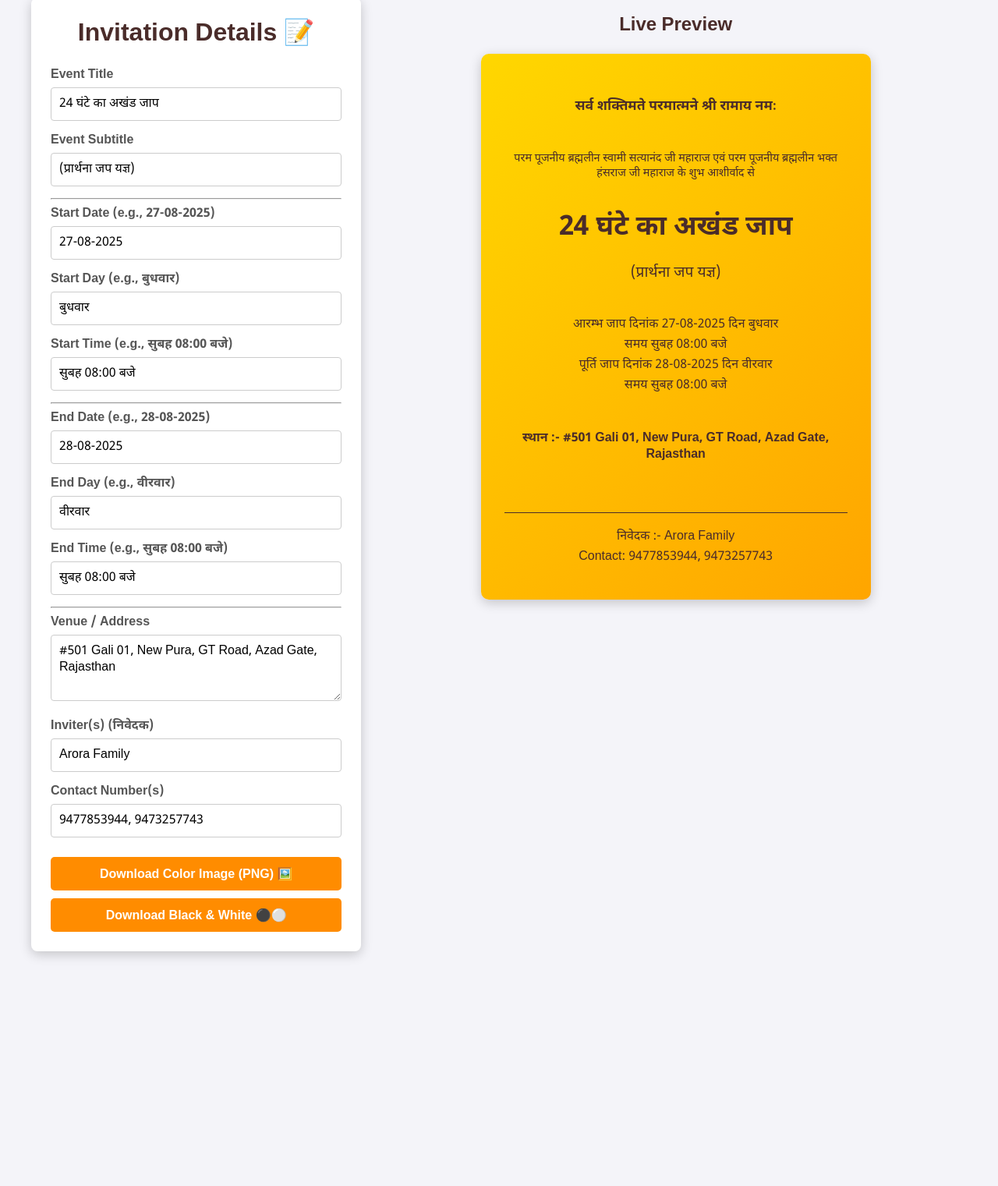
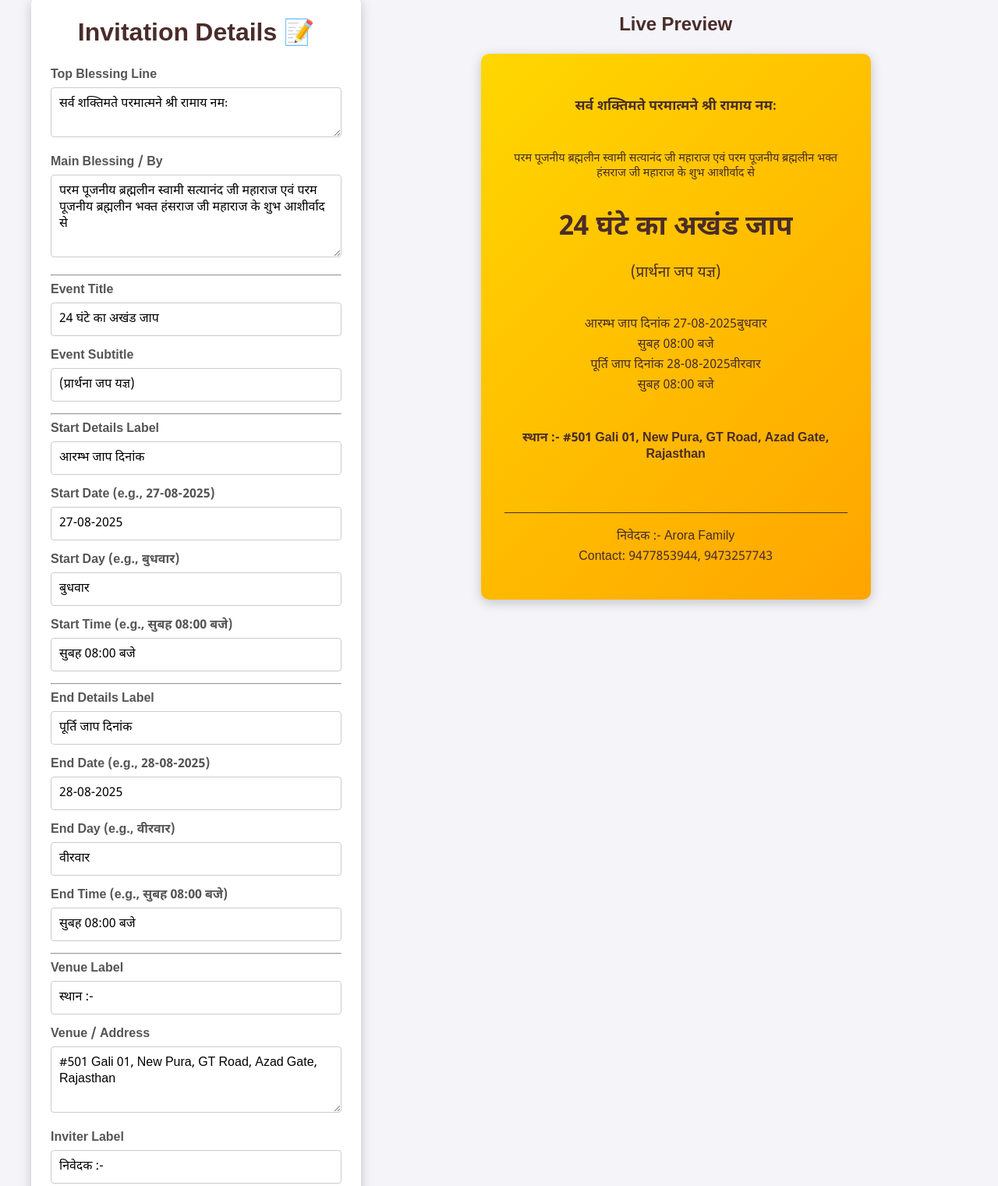
Before and after one commit to itsmecoder321/Satsang-card, a plain HTML site: page index.html in a window 1280 px wide. Shown: the part 23-1544 px from the top of the page at 78% size. Before the commit the page ends 1263 px from the top, so only its background shows below. Drawn offline with nearby package versions, Linux system fonts and the light colour scheme.

Commit message:
Update index.html

```diff
--- a/index.html
+++ b/index.html
@@ -1,4 +1,3 @@
-
 <!DOCTYPE html>
 <html lang="hi">
 <head>
@@ -16,6 +15,15 @@
     <div class="container">
         <div class="controls">
             <h1>Invitation Details 📝</h1>
+            <div class="form-group">
+    <label for="blessingTop">Top Blessing Line</label>
+    <textarea id="blessingTop" rows="2">सर्व शक्तिमते परमात्मने श्री रामाय नमः</textarea>
+</div>
+<div class="form-group">
+    <label for="blessingNames">Main Blessing / By</label>
+    <textarea id="blessingNames" rows="4">परम पूजनीय ब्रह्मलीन स्वामी सत्यानंद जी महाराज एवं परम पूजनीय ब्रह्मलीन भक्त हंसराज जी महाराज के शुभ आशीर्वाद से</textarea>
+</div>
+<hr>
 
             <div class="form-group">
                 <label for="eventTitle">Event Title</label>
@@ -27,6 +35,10 @@
             </div>
             <hr>
 
+            <div class="form-group">
+                <label for="startLabel">Start Details Label</label>
+                <input type="text" id="startLabel" value="आरम्भ जाप दिनांक">
+            </div>
             <div class="form-group">
                 <label for="startDate">Start Date (e.g., 27-08-2025)</label>
                 <input type="text" id="startDate" value="27-08-2025">
@@ -40,6 +52,11 @@
                 <input type="text" id="startTime" value="सुबह 08:00 बजे">
             </div>
             <hr>
+
+            <div class="form-group">
+                <label for="endLabel">End Details Label</label>
+                <input type="text" id="endLabel" value="पूर्ति जाप दिनांक">
+            </div>
             <div class="form-group">
                 <label for="endDate">End Date (e.g., 28-08-2025)</label>
                 <input type="text" id="endDate" value="28-08-2025">
@@ -53,18 +70,34 @@
                 <input type="text" id="endTime" value="सुबह 08:00 बजे">
             </div>
             <hr>
+
+            <div class="form-group">
+                <label for="venueLabel">Venue Label</label>
+                <input type="text" id="venueLabel" value="स्थान :-">
+            </div>
             <div class="form-group">
                 <label for="venue">Venue / Address</label>
                 <textarea id="venue" rows="3">#501 Gali 01, New Pura, GT Road, Azad Gate, Rajasthan</textarea>
+            </div>
+
+            <div class="form-group">
+                <label for="inviterLabel">Inviter Label</label>
+                <input type="text" id="inviterLabel" value="निवेदक :-">
             </div>
             <div class="form-group">
                 <label for="inviter">Inviter(s) (निवेदक)</label>
                 <input type="text" id="inviter" value="Arora Family">
             </div>
+
+            <div class="form-group">
+                <label for="contactLabel">Contact Label</label>
+                <input type="text" id="contactLabel" value="Contact:">
+            </div>
             <div class="form-group">
                 <label for="contact">Contact Number(s)</label>
                 <input type="text" id="contact" value="9477853944, 9473257743">
             </div>
+
             <button id="downloadColorBtn">Download Color Image (PNG) 🖼️</button>
             <button id="downloadBwBtn">Download Black & White ⚫⚪</button>
         </div>
@@ -72,24 +105,26 @@
         <div class="preview-area">
             <h2>Live Preview</h2>
             <div id="invitation-card">
-                <p class="blessing">सर्व शक्तिमते परमात्मने श्री रामाय नमः</p>
-                <p class="blessing-names">परम पूजनीय ब्रह्मलीन स्वामी सत्यानंद जी महाराज एवं परम पूजनीय ब्रह्मलीन भक्त हंसराज जी महाराज के शुभ आशीर्वाद से</p>
+                <p class="blessing" id="preview-blessingTop">सर्व शक्तिमते परमात्मने श्री रामाय नमः</p>
+<p class="blessing-names" id="preview-blessingNames">परम पूजनीय ब्रह्मलीन स्वामी सत्यानंद जी महाराज एवं परम पूजनीय ब्रह्मलीन भक्त हंसराज जी महाराज के शुभ आशीर्वाद से</p>
 
                 <h2 class="event-title" id="preview-eventTitle">24 घंटे का अखंड जाप</h2>
                 <p class="event-subtitle" id="preview-eventSubtitle">(प्रार्थना जप यज्ञ)</p>
 
                 <div class="details">
-                    <p>आरम्भ जाप दिनांक <span id="preview-startDate">27-08-2025</span> दिन <span id="preview-startDay">बुधवार</span></p>
-                    <p>समय <span id="preview-startTime">सुबह 08:00 बजे</span></p>
-                    <p>पूर्ति जाप दिनांक <span id="preview-endDate">28-08-2025</span> दिन <span id="preview-endDay">वीरवार</span></p>
-                    <p>समय <span id="preview-endTime">सुबह 08:00 बजे</span></p>
+                    <p><span id="preview-startLabel">आरम्भ जाप दिनांक</span> <span id="preview-startDate">27-08-2025</span><span id="preview-startDay">बुधवार</span></p>
+                    <p><span id="preview-startTime">सुबह 08:00 बजे</span></p>
+                    <p><span id="preview-endLabel">पूर्ति जाप दिनांक</span> <span id="preview-endDate">28-08-2025</span><span id="preview-endDay">वीरवार</span></p>
+                    <p><span id="preview-endTime">सुबह 08:00 बजे</span></p>
                 </div>
+
                 <div class="venue-section">
-                    <p>स्थान :- <span id="preview-venue">#501 Gali 01, New Pura, GT Road, Azad Gate, Rajasthan</span></p>
+                    <p><span id="preview-venueLabel">स्थान :-</span> <span id="preview-venue">#501 Gali 01, New Pura, GT Road, Azad Gate, Rajasthan</span></p>
                 </div>
+
                 <div class="footer">
-                    <p>निवेदक :- <span id="preview-inviter">Arora Family</span></p>
-                    <p>Contact: <span id="preview-contact">9477853944, 9473257743</span></p>
+                    <p><span id="preview-inviterLabel">निवेदक :-</span> <span id="preview-inviter">Arora Family</span></p>
+                    <p><span id="preview-contactLabel">Contact:</span> <span id="preview-contact">9477853944, 9473257743</span></p>
                 </div>
             </div>
         </div>
```
